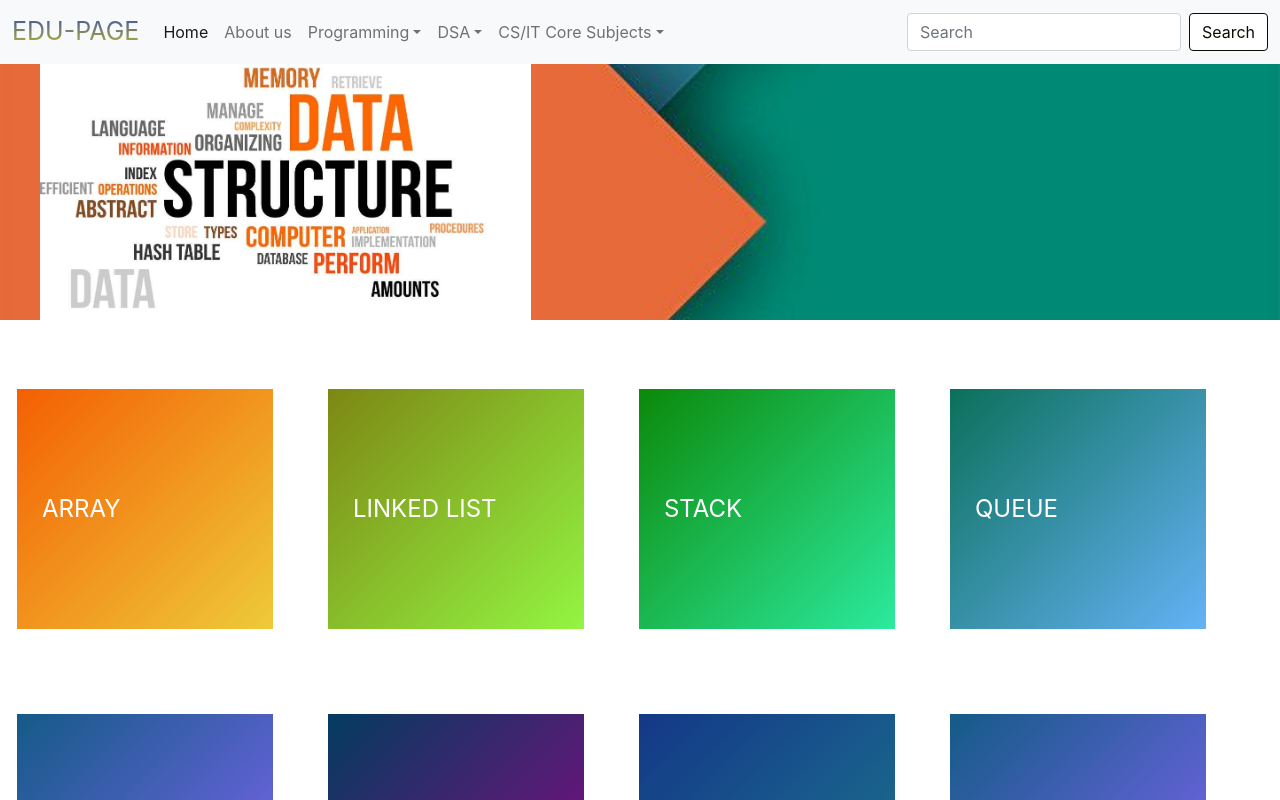
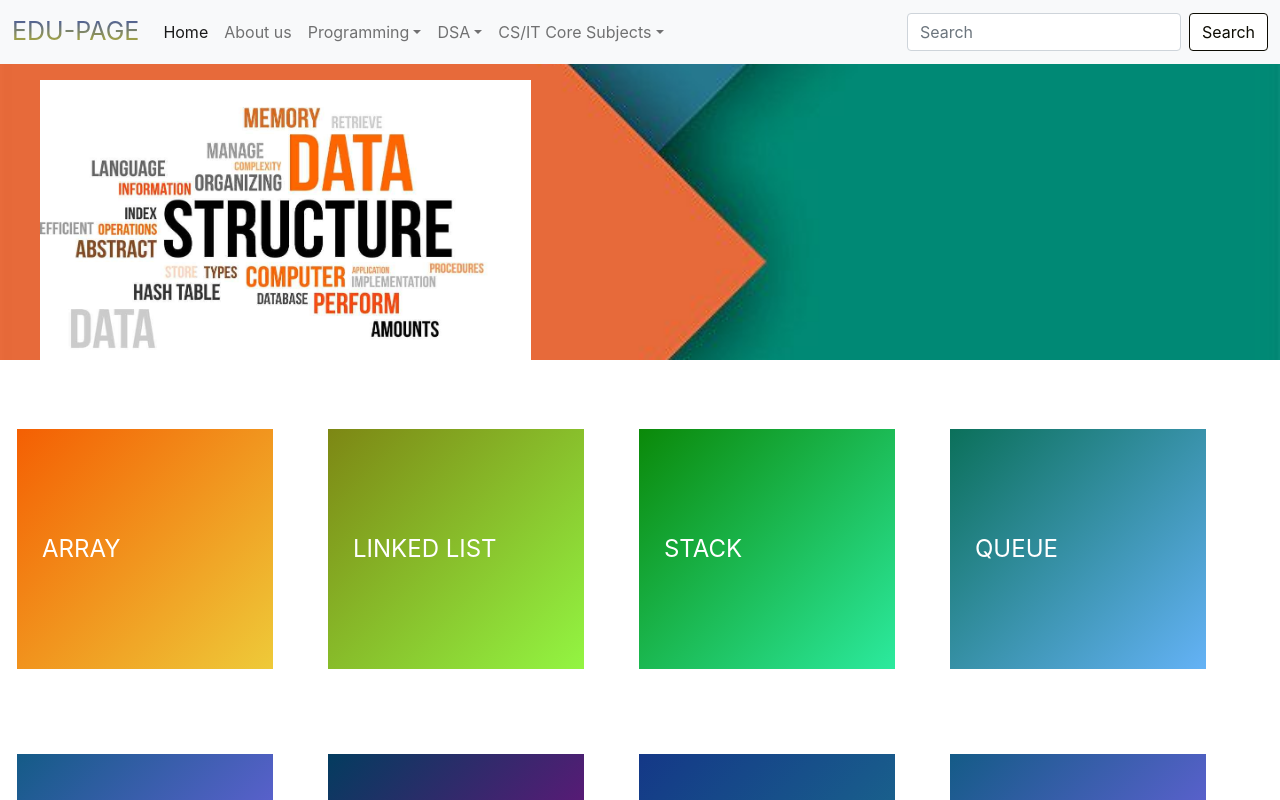
Before and after one commit to gdsc-gcect/edu-page, a React (Create React App) app: page /dsa in a window 1280 px wide. Shown: the top 800 px of the page. Built offline with nearby package versions, Linux system fonts and the light colour scheme.

Commit message:
Update Dsapage.js

```diff
--- a/src/components/Dsapage.js
+++ b/src/components/Dsapage.js
@@ -5,6 +5,7 @@ import { Link } from 'react-router-dom';
 export default function Dsapage() {
   return (
     <>
+    <div className='dsa-page' >
     <div className='main-side-heading' style={{backgroundImage:`url(${bg})`}}>
       <div><img src={dsal} className="side-img" alt="..."/></div>
     </div>
@@ -42,7 +43,7 @@ export default function Dsapage() {
       <div className='dsa-item' id='' href='/'>
        <a className='items-dsa' href='/'> DYNAMIC PROGRAMMING</a>
       </div>
-
+      </div>
     </div>
 
     </>
```
